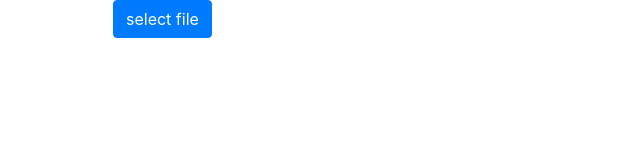
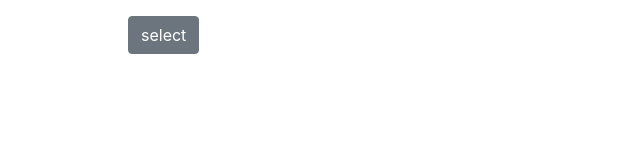
Before and after one commit to nsym7372/SeminarTask, an Electron app: page index.html in a window 1366 px wide. Shown: the whole page, without its empty margins (0-640 px from the left). Drawn offline with nearby package versions, Linux system fonts and the light colour scheme.

Commit message:
不要コード削除、画面幅に合わせて結果表示

```diff
--- a/index.html
+++ b/index.html
@@ -28,11 +28,15 @@
   </head>
   <body>
     <div class="container">
-      <div class="row">
-        <button class="btn btn-primary" onclick="doit();">select file</button>
+      <div class="row mt-3">
+        <div class="col-sm">
+          <button class="btn btn-secondary" onclick="doit();">select</button>
+        </div>
       </div>
-      <div class="row">
-        <img id="Result" src="" alt="" />
+      <div class="row mt-3">
+        <div class="col">
+          <img id="Result" class="img-fluid" src="" alt="" />
+        </div>
       </div>
     </div>
 
```
Also changed, not shown: index.js (+0 -25 lines).
